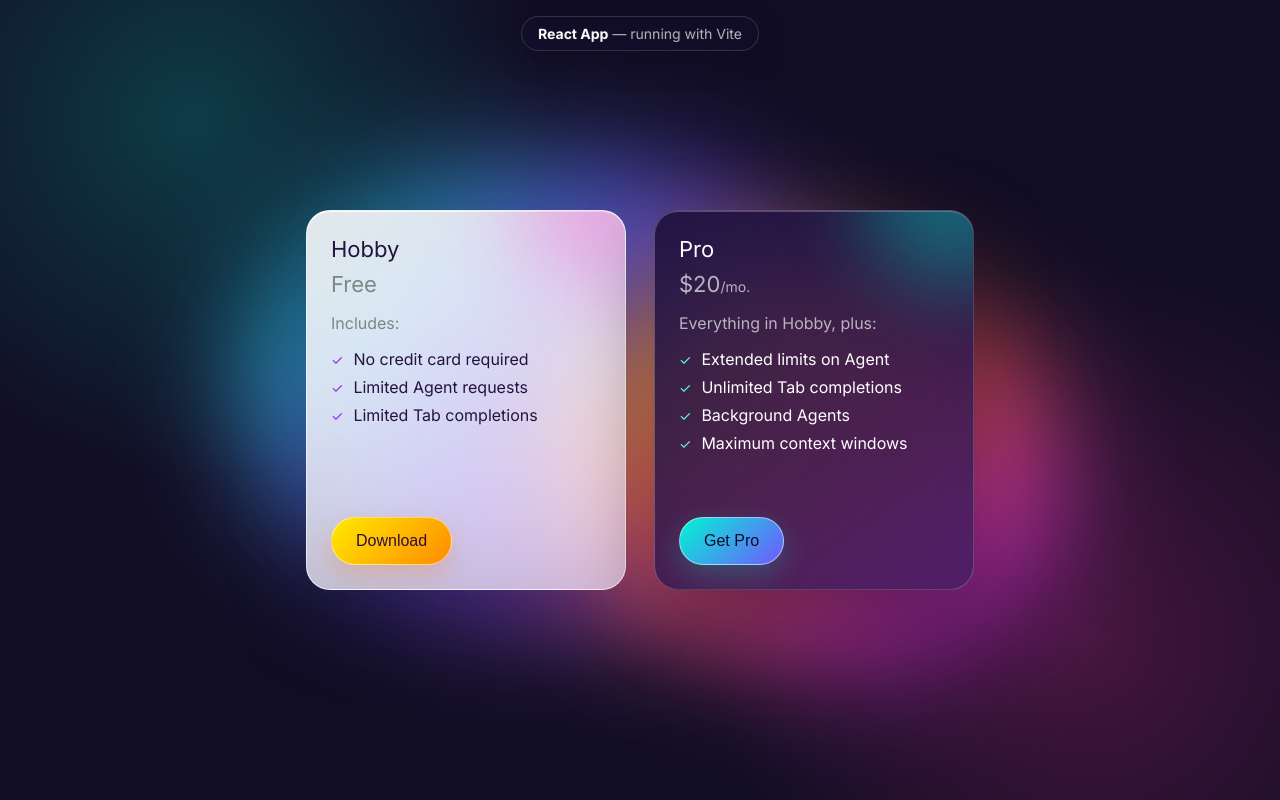
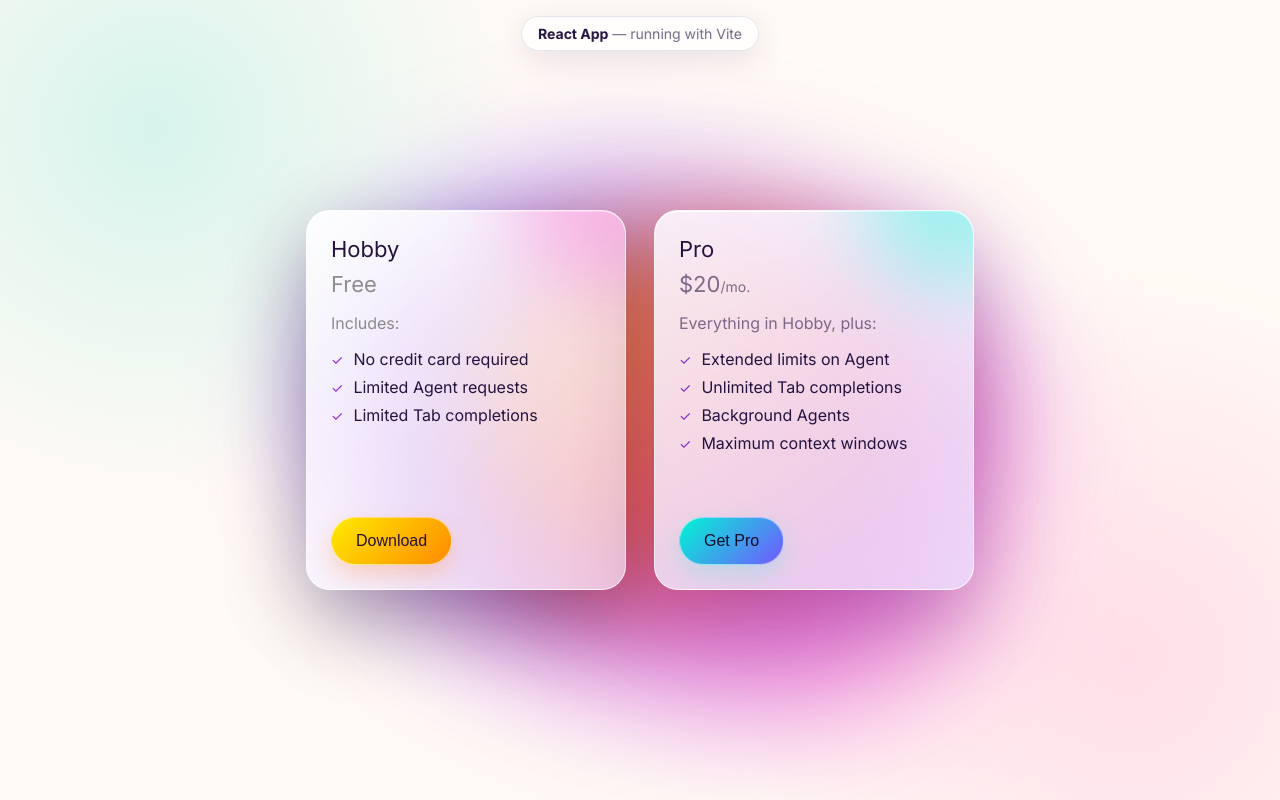
Before and after one commit to kasia-kowa/zander-class-2-html-and-jsx, a React (Vite) app: page / in a window 1280 px wide. Built offline with nearby package versions, Linux system fonts and the light colour scheme.

Commit message:
Switch pricing page to animated light mode
Figma-Prompt-ID: 20
Figma-Session-ID: 7da8ab01-3707-43b5-aae1-dd70c5cc8479

```diff
--- a/src/components/PricingCard/PricingCard.css
+++ b/src/components/PricingCard/PricingCard.css
@@ -35,11 +35,11 @@
 }
 
 .card:nth-child(2) {
-    background: linear-gradient(145deg, rgba(28, 17, 60, 0.92), rgba(61, 28, 94, 0.78));
-    border-color: rgba(255, 255, 255, 0.2);
+    background: linear-gradient(145deg, rgba(252, 247, 255, 0.9), rgba(235, 224, 255, 0.76));
+    border-color: rgba(255, 255, 255, 0.72);
     box-shadow:
-        0 30px 80px rgba(11, 4, 32, 0.48),
-        inset 0 1px 0 rgba(255, 255, 255, 0.24);
+        0 30px 80px rgba(75, 35, 105, 0.25),
+        inset 0 1px 0 rgba(255, 255, 255, 0.9);
 }
 
 .card:nth-child(2)::before {
@@ -117,18 +117,18 @@
 
 .card:nth-child(2) .card-title,
 .card:nth-child(2) .features-list li {
-    color: #fff;
+    color: #24133f;
 }
 
 .card:nth-child(2) .card-price,
 .card:nth-child(2) .card-price-amount,
 .card:nth-child(2) .card-price-period,
 .card:nth-child(2) .includes-text {
-    color: rgba(255, 255, 255, 0.66);
+    color: rgba(36, 19, 63, 0.58);
 }
 
 .card:nth-child(2) .checkmark {
-    color: #60ffe5;
+    color: #7a2bd1;
 }
 
 @media (prefers-reduced-motion: reduce) {
--- a/src/index.css
+++ b/src/index.css
@@ -12,9 +12,9 @@
 body {
     font-family: 'Inter', -apple-system, BlinkMacSystemFont, 'Segoe UI', Roboto, sans-serif;
     background:
-        radial-gradient(circle at 15% 15%, rgba(0, 245, 212, 0.2), transparent 28%),
-        radial-gradient(circle at 85% 80%, rgba(255, 51, 153, 0.22), transparent 30%),
-        #110d24;
+        radial-gradient(circle at 12% 16%, rgba(0, 214, 190, 0.16), transparent 28%),
+        radial-gradient(circle at 88% 82%, rgba(255, 51, 153, 0.14), transparent 30%),
+        #fffaf5;
     display: flex;
     justify-content: center;
     align-items: center;
@@ -29,16 +29,16 @@ body {
     left: 50%;
     transform: translateX(-50%);
     font-size: 14px;
-    color: rgba(255, 255, 255, 0.7);
-    background: rgba(20, 14, 42, 0.65);
+    color: rgba(36, 19, 63, 0.64);
+    background: rgba(255, 255, 255, 0.72);
     padding: 8px 16px;
-    border: 1px solid rgba(255, 255, 255, 0.15);
+    border: 1px solid rgba(73, 42, 112, 0.12);
     border-radius: 999px;
-    box-shadow: 0 8px 32px rgba(5, 2, 18, 0.2);
+    box-shadow: 0 8px 32px rgba(76, 40, 106, 0.12);
     backdrop-filter: blur(12px);
     z-index: 10;
 }
 
 .page-label strong {
-    color: #fff;
+    color: #24133f;
 }
--- a/src/pages/Pricing.css
+++ b/src/pages/Pricing.css
@@ -31,7 +31,8 @@
     top: 4%;
     left: -2%;
     background: linear-gradient(125deg, #00f5d4 4%, #7357ff 48%, #ff4dbe 96%);
-    animation: gradient-drift-one 10s ease-in-out infinite alternate;
+    background-size: 220% 220%;
+    animation: gradient-drift-one 6s ease-in-out infinite alternate;
 }
 
 .cards-container::after {
@@ -40,28 +41,33 @@
     right: -4%;
     bottom: 0;
     background: linear-gradient(145deg, #ffea00 2%, #ff5e3a 46%, #b517ff 94%);
-    animation: gradient-drift-two 12s ease-in-out infinite alternate;
+    background-size: 220% 220%;
+    animation: gradient-drift-two 7s ease-in-out infinite alternate;
 }
 
 @keyframes gradient-drift-one {
     0% {
-        transform: translate3d(-5%, -3%, 0) rotate(-5deg) scale(0.95);
+        transform: translate3d(-12%, -7%, 0) rotate(-8deg) scale(0.9);
         border-radius: 46% 54% 62% 38%;
+        background-position: 0% 30%;
     }
     100% {
-        transform: translate3d(14%, 8%, 0) rotate(10deg) scale(1.08);
+        transform: translate3d(26%, 15%, 0) rotate(14deg) scale(1.14);
         border-radius: 61% 39% 43% 57%;
+        background-position: 100% 70%;
     }
 }
 
 @keyframes gradient-drift-two {
     0% {
-        transform: translate3d(6%, 7%, 0) rotate(7deg) scale(1.05);
+        transform: translate3d(14%, 12%, 0) rotate(10deg) scale(1.12);
         border-radius: 55% 45% 37% 63%;
+        background-position: 100% 20%;
     }
     100% {
-        transform: translate3d(-16%, -9%, 0) rotate(-8deg) scale(0.92);
+        transform: translate3d(-28%, -16%, 0) rotate(-12deg) scale(0.88);
         border-radius: 39% 61% 58% 42%;
+        background-position: 0% 80%;
     }
 }
 
```
